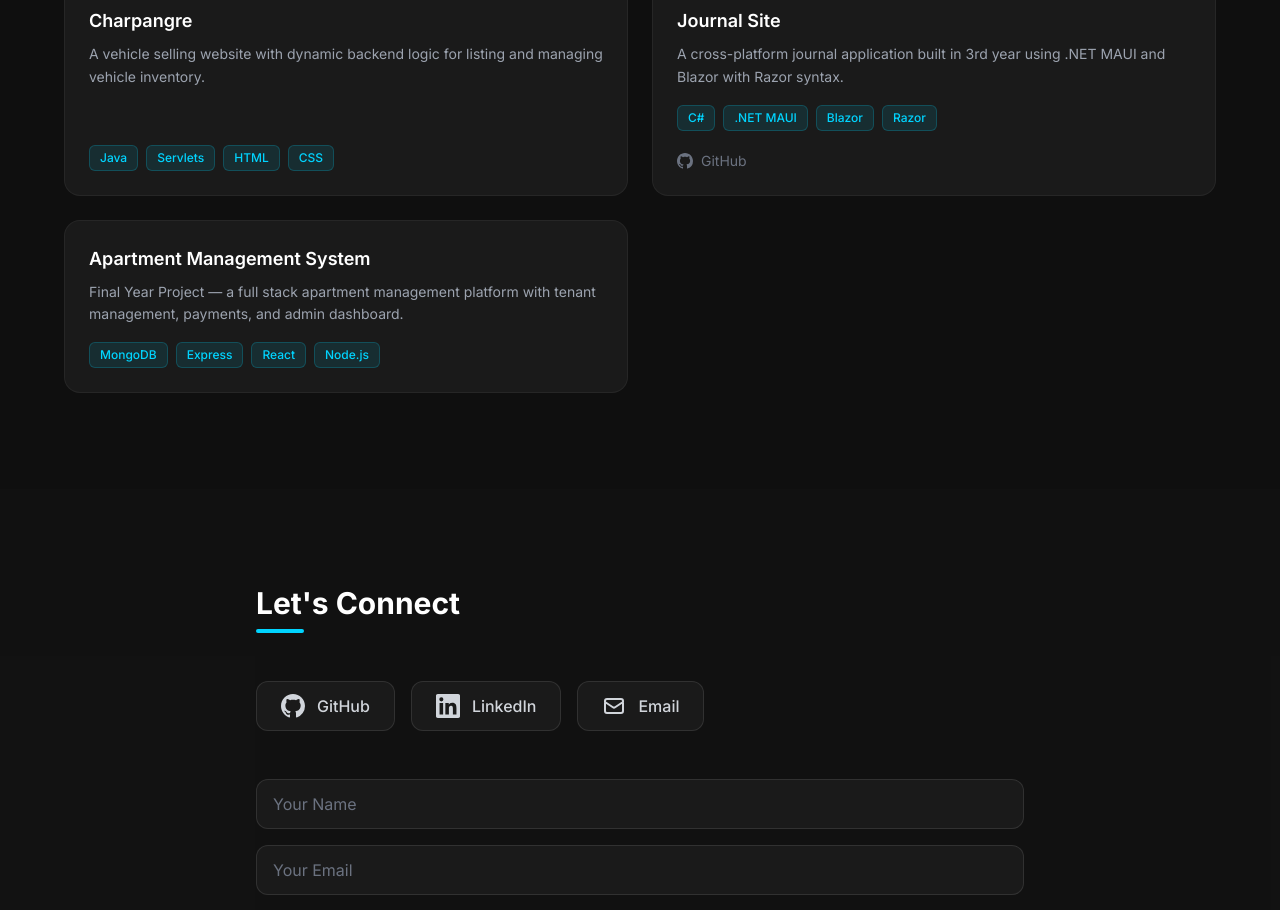
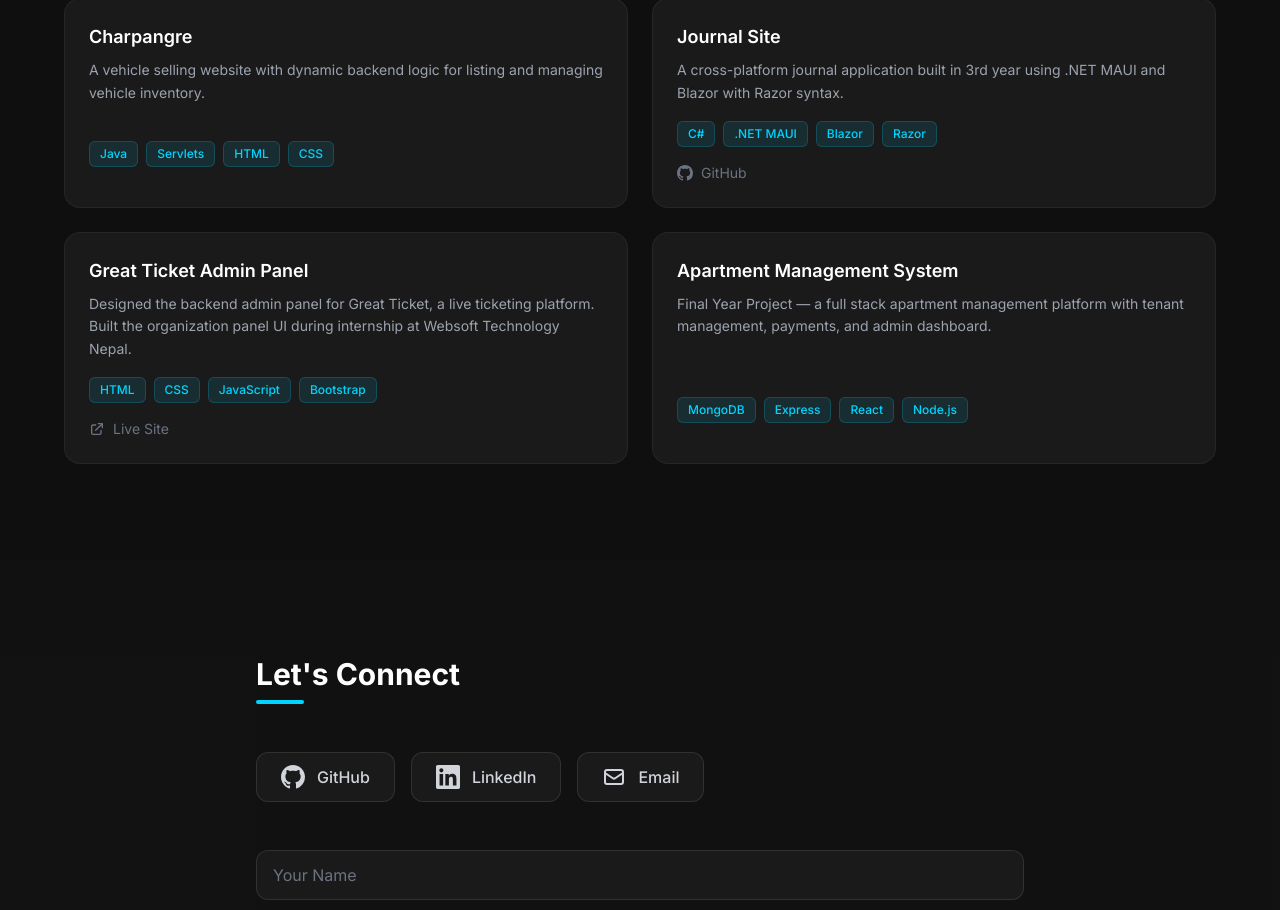
Before and after one commit to Zurungbeepen/portfolio, a React app: page / in a window 1280 px wide. Shown: the part 3155-4065 px from the top of the page. Built offline with nearby package versions, Linux system fonts and the light colour scheme; the HTML template or start-up script is replaced by a standard one.

Commit message:
feat: add Great Ticket admin panel project with live site link

```diff
--- a/src/components/ProjectCard.jsx
+++ b/src/components/ProjectCard.jsx
@@ -1,4 +1,4 @@
-export default function ProjectCard({ name, description, stack, github }) {
+export default function ProjectCard({ name, description, stack, github, live }) {
   return (
     <div className="bg-surface border border-white/5 rounded-2xl p-6 flex flex-col gap-4 hover:border-accent/30 hover:shadow-xl hover:shadow-accent/5 transition-all duration-300">
       <div>
@@ -17,12 +17,13 @@ export default function ProjectCard({ name, description, stack, github }) {
         ))}
       </div>
 
+      <div className="flex gap-4">
         {github !== '#' && (
           <a
             href={github}
             target="_blank"
             rel="noopener noreferrer"
-          className="flex items-center gap-2 text-sm text-muted hover:text-accent transition-colors duration-200 mt-1"
+            className="flex items-center gap-2 text-sm text-muted hover:text-accent transition-colors duration-200"
           >
             <svg className="w-4 h-4" fill="currentColor" viewBox="0 0 24 24">
               <path d="M12 0C5.37 0 0 5.37 0 12c0 5.31 3.435 9.795 8.205 11.385.6.105.825-.255.825-.57 0-.285-.015-1.23-.015-2.235-3.015.555-3.795-.735-4.035-1.41-.135-.345-.72-1.41-1.23-1.695-.42-.225-1.02-.78-.015-.795.945-.015 1.62.87 1.845 1.23 1.08 1.815 2.805 1.305 3.495.99.105-.78.42-1.305.765-1.605-2.67-.3-5.46-1.335-5.46-5.925 0-1.305.465-2.385 1.23-3.225-.12-.3-.54-1.53.12-3.18 0 0 1.005-.315 3.3 1.23.96-.27 1.98-.405 3-.405s2.04.135 3 .405c2.295-1.56 3.3-1.23 3.3-1.23.66 1.65.24 2.88.12 3.18.765.84 1.23 1.905 1.23 3.225 0 4.605-2.805 5.625-5.475 5.925.435.375.81 1.095.81 2.22 0 1.605-.015 2.895-.015 3.3 0 .315.225.69.825.57A12.02 12.02 0 0 0 24 12c0-6.63-5.37-12-12-12z" />
@@ -30,6 +31,20 @@ export default function ProjectCard({ name, description, stack, github }) {
             GitHub
           </a>
         )}
+        {live && (
+          <a
+            href={live}
+            target="_blank"
+            rel="noopener noreferrer"
+            className="flex items-center gap-2 text-sm text-muted hover:text-accent transition-colors duration-200"
+          >
+            <svg className="w-4 h-4" fill="none" stroke="currentColor" strokeWidth={2} viewBox="0 0 24 24">
+              <path strokeLinecap="round" strokeLinejoin="round" d="M10 6H6a2 2 0 00-2 2v10a2 2 0 002 2h10a2 2 0 002-2v-4M14 4h6m0 0v6m0-6L10 14" />
+            </svg>
+            Live Site
+          </a>
+        )}
+      </div>
     </div>
   )
 }
--- a/src/data/projects.js
+++ b/src/data/projects.js
@@ -29,6 +29,14 @@ export const projects = [
   },
   {
     id: 5,
+    name: 'Great Ticket Admin Panel',
+    description: 'Designed the backend admin panel for Great Ticket, a live ticketing platform. Built the organization panel UI during internship at Websoft Technology Nepal.',
+    stack: ['HTML', 'CSS', 'JavaScript', 'Bootstrap'],
+    github: '#',
+    live: 'https://www.greatticket.my/',
+  },
+  {
+    id: 6,
     name: 'Apartment Management System',
     description: 'Final Year Project — a full stack apartment management platform with tenant management, payments, and admin dashboard.',
     stack: ['MongoDB', 'Express', 'React', 'Node.js'],
```
Lines whose indentation alone changed are shown as unchanged.
